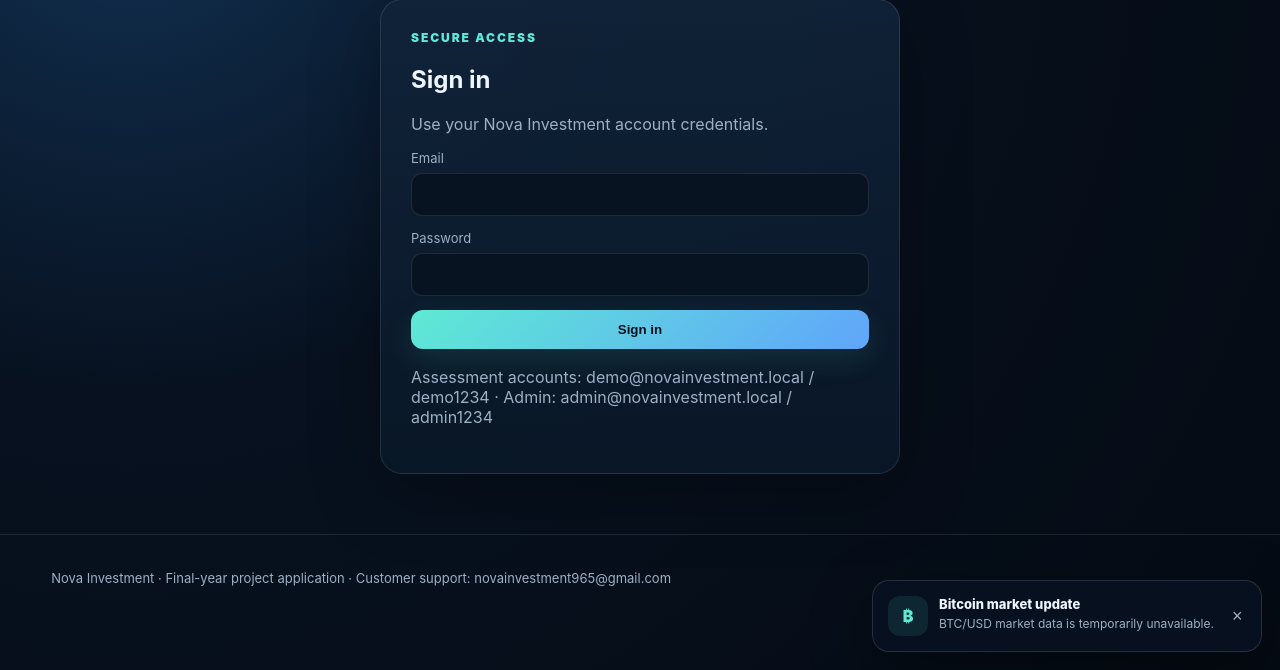
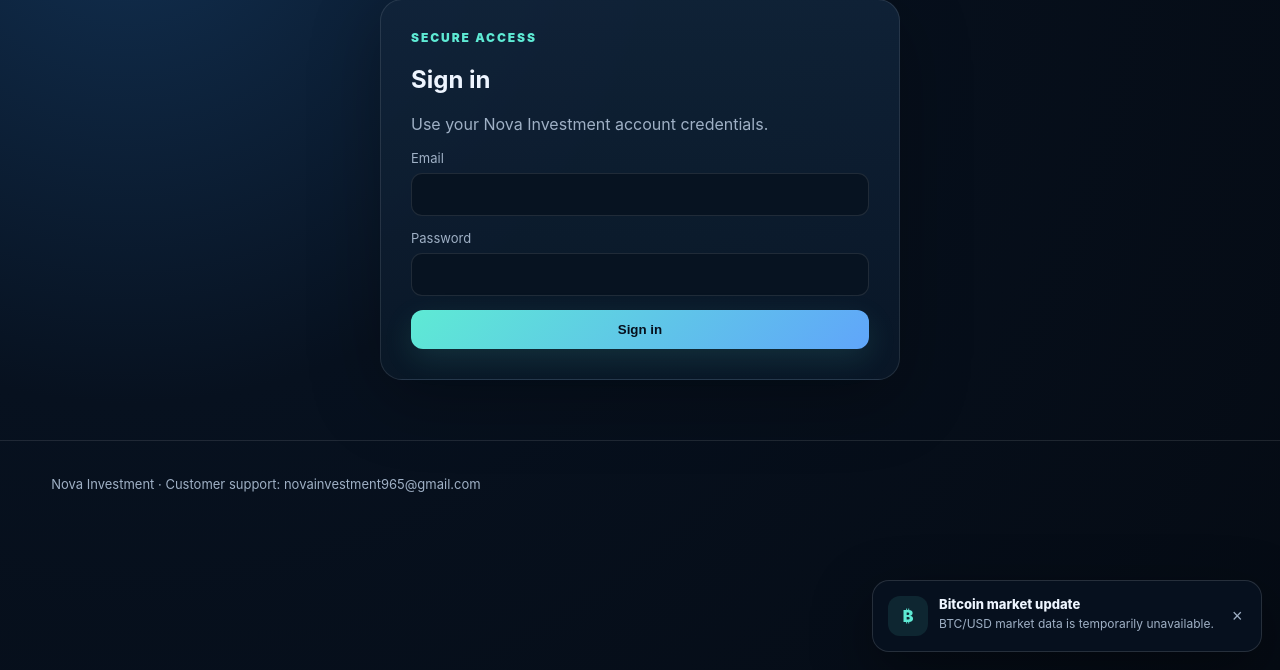
Before and after one commit to ewenlakay-a11y/nova-investment, a Flask app: page /login in a window 1280 px wide. Shown: the part 130-800 px from the top of the page. Run offline with Flask 3, Linux system fonts and the light colour scheme.

Commit message:
Add files via upload

```diff
--- a/templates/login.html
+++ b/templates/login.html
@@ -6,7 +6,7 @@
         {% else %}<a href="/login">Login</a><a class="btn" href="/register">Create account</a>{% endif %}
       </div>
       <a class="navmobile btn secondary" href="/login">Account</a>
-    </div></nav>{% with msgs=get_flashed_messages(with_categories=true) %}{% for cat,msg in msgs %}<div class="container"><div class="flash {{cat}}">{{msg}}</div></div>{% endfor %}{% endwith %}<main class="container"><div class="card formbox"><div class="eyebrow">Secure access</div><h2>Sign in</h2><p class="muted">Use your Nova Investment account credentials.</p><form method="post"><div class="field"><label>Email</label><input type="email" name="email" required></div><div class="field"><label>Password</label><input type="password" name="password" required></div><button class="btn" style="width:100%">Sign in</button></form><p class="muted" style="margin-top:18px">Assessment accounts: demo@novainvestment.local / demo1234 · Admin: admin@novainvestment.local / admin1234</p></div></main>
+    </div></nav>{% with msgs=get_flashed_messages(with_categories=true) %}{% for cat,msg in msgs %}<div class="container"><div class="flash {{cat}}">{{msg}}</div></div>{% endfor %}{% endwith %}<main class="container"><div class="card formbox"><div class="eyebrow">Secure access</div><h2>Sign in</h2><p class="muted">Use your Nova Investment account credentials.</p><form method="post"><div class="field"><label>Email</label><input type="email" name="email" required></div><div class="field"><label>Password</label><input type="password" name="password" required></div><button class="btn" style="width:100%">Sign in</button></form></div></main>
 <div id="toast-wrap"></div>
 <style>
 #toast-wrap{position:fixed;right:18px;bottom:18px;width:min(390px,calc(100vw - 28px));z-index:9999}
@@ -40,4 +40,4 @@
  let i=0; function next(){show(items[i++%items.length]);setTimeout(next,9000)} setTimeout(next,1800);
 })();
 </script>
-<footer class="footer"><div class="container">Nova Investment · Final-year project application · Customer support: <a href="mailto:novainvestment965@gmail.com">novainvestment965@gmail.com</a></div></footer></body></html>
+<footer class="footer"><div class="container">Nova Investment · Customer support: <a href="mailto:novainvestment965@gmail.com">novainvestment965@gmail.com</a></div></footer></body></html>
```
